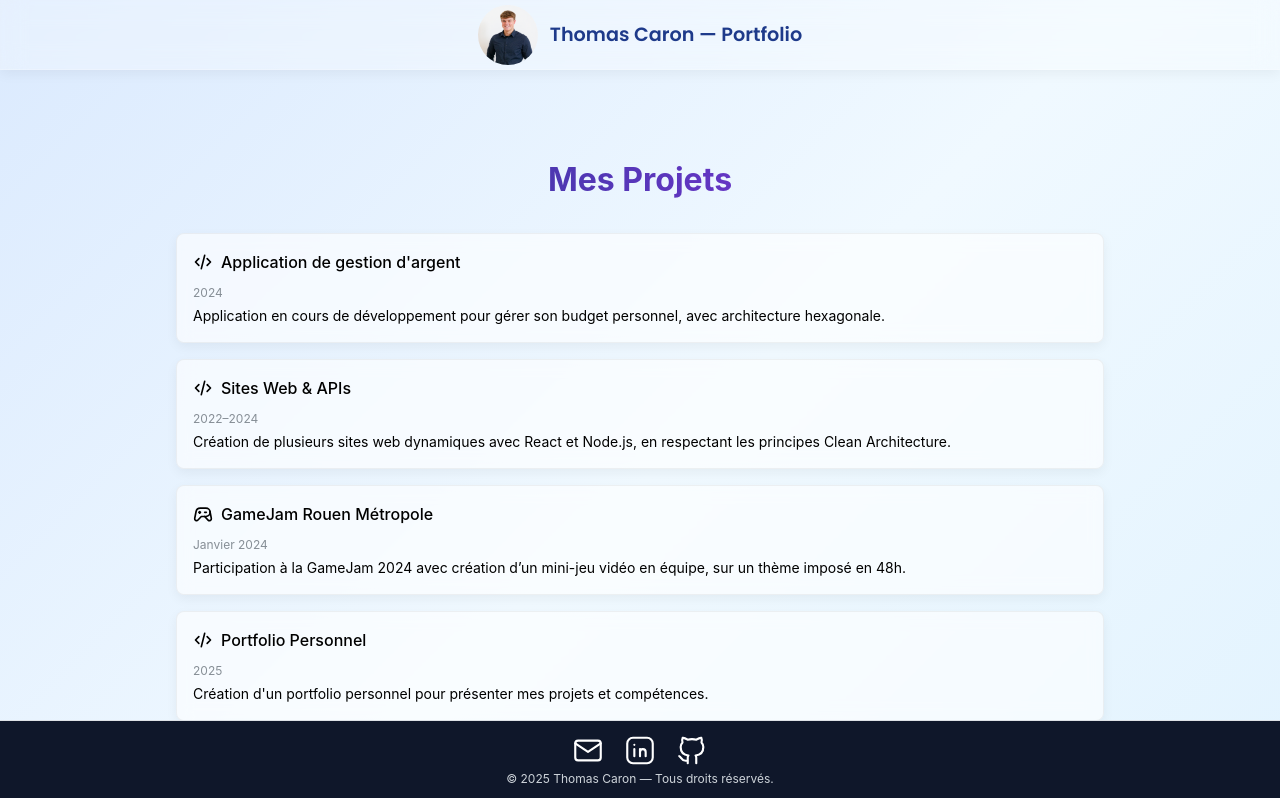
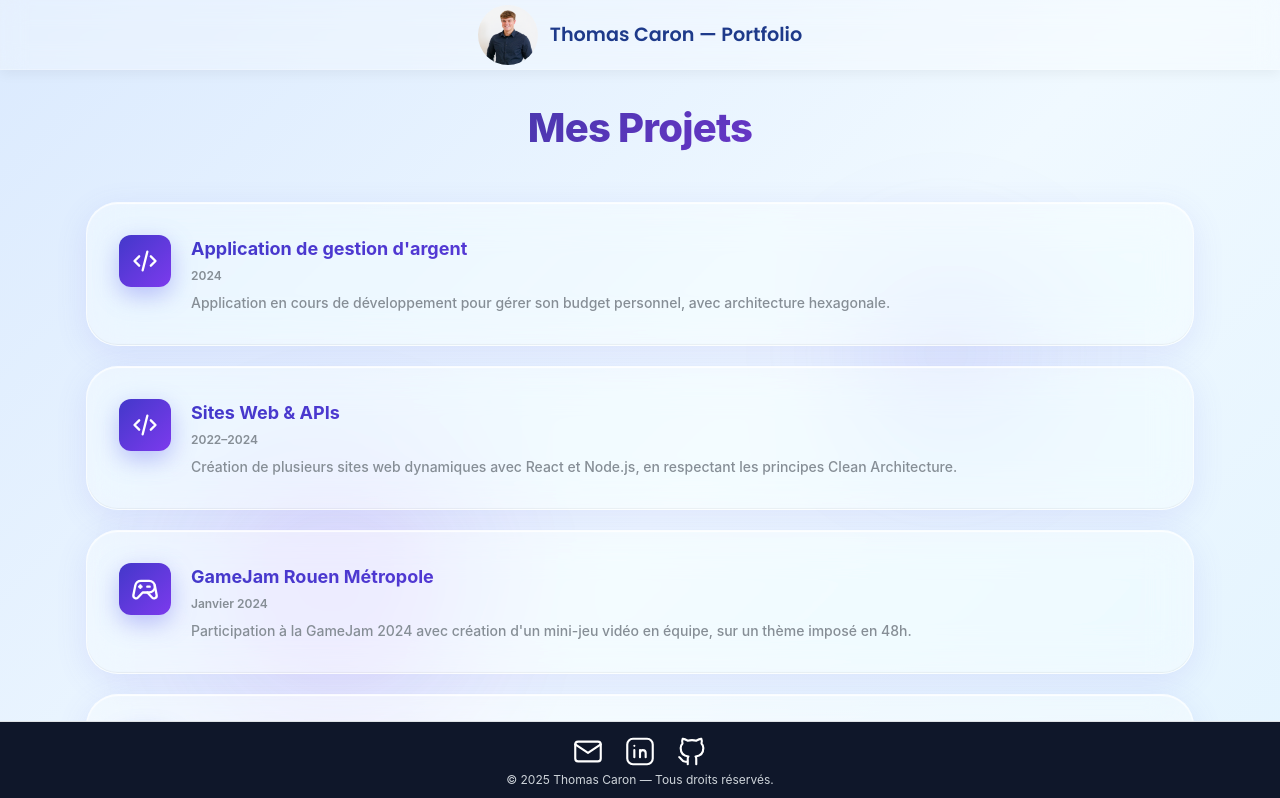
Before and after one commit to ThoomassC/portfolio, a React (Vite) app: page /project in a window 1280 px wide. Shown: the top 798 px of the page. Built offline with nearby package versions, Linux system fonts and the light colour scheme.

Commit message:
feat : redesign glassmorphism page projects

```diff
--- a/src/pages/Project.tsx
+++ b/src/pages/Project.tsx
@@ -1,17 +1,5 @@
-import {
-  Container,
-  Title,
-  Paper,
-  Stack,
-  Text,
-  Group,
-  Button,
-} from "@mantine/core";
-import {
-  IconArrowLeft,
-  IconDeviceGamepad2,
-  IconCode,
-} from "@tabler/icons-react";
+import { Container, Title, Paper, Stack, Text, Group, Button, Box } from "@mantine/core";
+import { IconArrowLeft, IconDeviceGamepad2, IconCode } from "@tabler/icons-react";
 import { useNavigate } from "react-router-dom";
 import { useEffect } from "react";
 
@@ -31,13 +19,12 @@ const projects = [
   {
     title: "GameJam Rouen Métropole",
     description:
-      "Participation à la GameJam 2024 avec création d’un mini-jeu vidéo en équipe, sur un thème imposé en 48h.",
+      "Participation à la GameJam 2024 avec création d'un mini-jeu vidéo en équipe, sur un thème imposé en 48h.",
     date: "Janvier 2024",
   },
   {
     title: "Portfolio Personnel",
-    description:
-      "Création d'un portfolio personnel pour présenter mes projets et compétences.",
+    description: "Création d'un portfolio personnel pour présenter mes projets et compétences.",
     date: "2025",
   },
 ];
@@ -47,97 +34,235 @@ const Project = () => {
 
   useEffect(() => {
     const style = document.createElement("style");
+    style.id = "project-styles";
     style.innerHTML = `
       @keyframes fadeSlideProject {
-        0% { opacity: 0; transform: translateY(30px) scale(0.92); }
-        100% { opacity: 1; transform: translateY(0) scale(1); }
+        0% {
+          opacity: 0;
+          transform: translateY(30px) scale(0.98);
         }
-      .fade-animated-proj { animation: fadeSlideProject 1s ease-out forwards; opacity: 0; }
+        100% {
+          opacity: 1;
+          transform: translateY(0) scale(1);
+        }
+      }
+
+      @keyframes float {
+        0%, 100% { transform: translateY(0px); }
+        50% { transform: translateY(-15px); }
+      }
+
+      @keyframes bubble {
+        0%, 100% {
+          transform: translateY(0) scale(1);
+          opacity: 0.6;
+        }
+        50% {
+          transform: translateY(-20px) scale(1.05);
+          opacity: 0.8;
+        }
+      }
+
+      .fade-animated-proj {
+        animation: fadeSlideProject 1.2s cubic-bezier(0.16, 1, 0.3, 1) forwards;
+        opacity: 0;
+      }
+
+      .project-glass-card {
+        transition: all 0.6s cubic-bezier(0.34, 1.56, 0.64, 1);
+        cursor: pointer;
+      }
+
+      .project-glass-card:hover {
+        transform: translateY(-8px) scale(1.02) !important;
+        box-shadow:
+          0 20px 60px rgba(99, 102, 241, 0.25),
+          inset 0 1px 2px rgba(255, 255, 255, 0.95),
+          inset 0 -1px 2px rgba(0, 0, 0, 0.05) !important;
+      }
+
+      .project-icon {
+        transition: all 0.8s cubic-bezier(0.34, 1.56, 0.64, 1);
+      }
+
+      .project-glass-card:hover .project-icon {
+        transform: rotate(360deg) scale(1.15);
+      }
+
+      .floating-orb {
+        animation: float 8s ease-in-out infinite;
+      }
+
+      .floating-bubble {
+        animation: bubble 6s ease-in-out infinite;
+      }
+
       .fade-proj-1 { animation-delay: 0.1s; }
-      .fade-proj-2 { animation-delay: 0.2s; }
-      .fade-proj-3 { animation-delay: 0.3s; }
-      .fade-proj-4 { animation-delay: 0.4s; }
-      .fade-proj-5 { animation-delay: 0.5s; }
-      .fade-proj-6 { animation-delay: 0.6s; }
+      .fade-proj-2 { animation-delay: 0.25s; }
+      .fade-proj-3 { animation-delay: 0.4s; }
+      .fade-proj-4 { animation-delay: 0.55s; }
+      .fade-proj-5 { animation-delay: 0.7s; }
+      .fade-proj-6 { animation-delay: 0.85s; }
+      .fade-proj-7 { animation-delay: 1s; }
     `;
     document.head.appendChild(style);
+
+    return () => {
+      const styleToRemove = document.getElementById("project-styles");
+      if (styleToRemove) {
+        document.head.removeChild(styleToRemove);
+      }
+    };
   }, []);
 
   return (
     <Container
-      size="md"
-      py="xl"
-      style={{ marginTop: "3.5rem", marginBottom: "3.5rem" }}
+      size="lg"
+      style={{
+        minHeight: "calc(100vh - 120px)",
+        display: "flex",
+        alignItems: "center",
+        justifyContent: "center",
+        position: "relative",
+        padding: "2rem 1rem",
+      }}
     >
+      <Box
+        className="floating-orb floating-bubble"
+        style={{
+          position: "absolute",
+          top: "15%",
+          right: "10%",
+          width: "300px",
+          height: "300px",
+          background:
+            "radial-gradient(circle, rgba(99, 102, 241, 0.3) 0%, rgba(99, 102, 241, 0.1) 40%, transparent 70%)",
+          borderRadius: "40% 60% 70% 30% / 40% 50% 60% 50%",
+          filter: "blur(60px)",
+          pointerEvents: "none",
+          zIndex: 0,
+          opacity: 0.7,
+        }}
+      />
+      <Box
+        className="floating-orb floating-bubble"
+        style={{
+          position: "absolute",
+          bottom: "20%",
+          left: "8%",
+          width: "350px",
+          height: "350px",
+          background:
+            "radial-gradient(circle, rgba(147, 51, 234, 0.3) 0%, rgba(147, 51, 234, 0.1) 40%, transparent 70%)",
+          borderRadius: "60% 40% 30% 70% / 60% 30% 70% 40%",
+          filter: "blur(70px)",
+          pointerEvents: "none",
+          zIndex: 0,
+          animationDelay: "3s",
+          opacity: 0.7,
+        }}
+      />
+
+      <Stack gap="xl" style={{ width: "100%", position: "relative", zIndex: 1 }}>
         <Title
-        order={2}
+          order={1}
           ta="center"
-        mb="xl"
           className="fade-animated-proj fade-proj-1"
           style={{
-          background: "linear-gradient(90deg, #1e3a8a, #9333ea)",
+            fontSize: "2.5rem",
+            fontWeight: 800,
+            background: "linear-gradient(135deg, #1e3a8a 0%, #9333ea 100%)",
             WebkitBackgroundClip: "text",
             WebkitTextFillColor: "transparent",
-          fontWeight: 700,
-          fontSize: "2rem",
+            letterSpacing: "-0.02em",
+            marginBottom: "1rem",
           }}
         >
           Mes Projets
         </Title>
 
-      <Stack gap="md">
+        <Stack gap="lg">
           {projects.map((project, index) => (
             <Paper
               key={index}
               withBorder
-            radius="md"
-            p="md"
-            className={`fade-animated-proj fade-proj-${index + 2}`}
+              radius="xl"
+              p="xl"
+              className={`project-glass-card fade-animated-proj fade-proj-${index + 2}`}
               style={{
-              background: "rgba(255, 255, 255, 0.6)",
-              backdropFilter: "blur(8px)",
-              border: "1px solid rgba(0,0,0,0.05)",
-              boxShadow: "0 4px 12px rgba(0,0,0,0.05)",
-              transition: "transform 0.2s ease, box-shadow 0.2s ease",
-            }}
-            onMouseEnter={(e) => {
-              e.currentTarget.style.transform = "scale(1.03)";
-              e.currentTarget.style.boxShadow = "0 8px 20px rgba(0,0,0,0.1)";
-            }}
-            onMouseLeave={(e) => {
-              e.currentTarget.style.transform = "scale(1)";
-              e.currentTarget.style.boxShadow = "0 4px 12px rgba(0,0,0,0.05)";
+                opacity: 0,
+                background: "rgba(255, 255, 255, 0.4)",
+                backdropFilter: "blur(20px) saturate(150%)",
+                WebkitBackdropFilter: "blur(20px) saturate(150%)",
+                border: "1px solid rgba(255, 255, 255, 0.6)",
+                boxShadow: `
+                  0 8px 32px rgba(99, 102, 241, 0.12),
+                  inset 0 1px 1px rgba(255, 255, 255, 0.9),
+                  inset 0 -1px 1px rgba(0, 0, 0, 0.05)
+                `,
               }}
             >
-            <Group align="center" gap={8} mb="xs">
-              {(project.title.includes("Game") && (
-                <IconDeviceGamepad2 size={20} />
-              )) || <IconCode size={20} />}
-              <Text fw={500}>{project.title}</Text>
-            </Group>
-            <Text size="xs" c="dimmed" mb={4}>
+              <Group align="flex-start" gap="lg" wrap="nowrap">
+                <Box
+                  className="project-icon"
+                  style={{
+                    background: "linear-gradient(135deg, #4338ca, #7c3aed)",
+                    borderRadius: "12px",
+                    padding: "12px",
+                    display: "flex",
+                    alignItems: "center",
+                    justifyContent: "center",
+                    boxShadow: "0 8px 24px rgba(99, 102, 241, 0.4)",
+                    flexShrink: 0,
+                  }}
+                >
+                  {project.title.includes("Game") ? (
+                    <IconDeviceGamepad2 size={28} color="white" />
+                  ) : (
+                    <IconCode size={28} color="white" />
+                  )}
+                </Box>
+                <div style={{ flex: 1 }}>
+                  <Text
+                    fw={700}
+                    size="lg"
+                    mb={4}
+                    style={{
+                      background: "linear-gradient(135deg, #4338ca, #7c3aed)",
+                      WebkitBackgroundClip: "text",
+                      WebkitTextFillColor: "transparent",
+                    }}
+                  >
+                    {project.title}
+                  </Text>
+                  <Text size="xs" c="dimmed" fw={600} mb={8}>
                     {project.date}
                   </Text>
-            <Text size="sm">{project.description}</Text>
+                  <Text size="sm" c="dimmed" fw={500}>
+                    {project.description}
+                  </Text>
+                </div>
+              </Group>
             </Paper>
           ))}
         </Stack>
 
-      <Stack align="center" mt="xl">
+        <Stack align="center" mt="lg">
           <Button
-          variant="light"
-          color="indigo"
+            variant="gradient"
+            gradient={{ from: "indigo", to: "violet", deg: 135 }}
             leftSection={<IconArrowLeft size={18} />}
             onClick={() => navigate("/")}
             className={`fade-animated-proj fade-proj-${projects.length + 2}`}
+            size="md"
+            radius="xl"
             style={{
-            borderRadius: 24,
-            border: "2px solid #1e3a8a",
-            paddingInline: 24,
+              boxShadow: "0 8px 24px rgba(99, 102, 241, 0.4)",
             }}
           >
-          Retour à l’accueil
+            Retour à l'accueil
           </Button>
+        </Stack>
       </Stack>
     </Container>
   );
```
Lines whose indentation alone changed are shown as unchanged.
